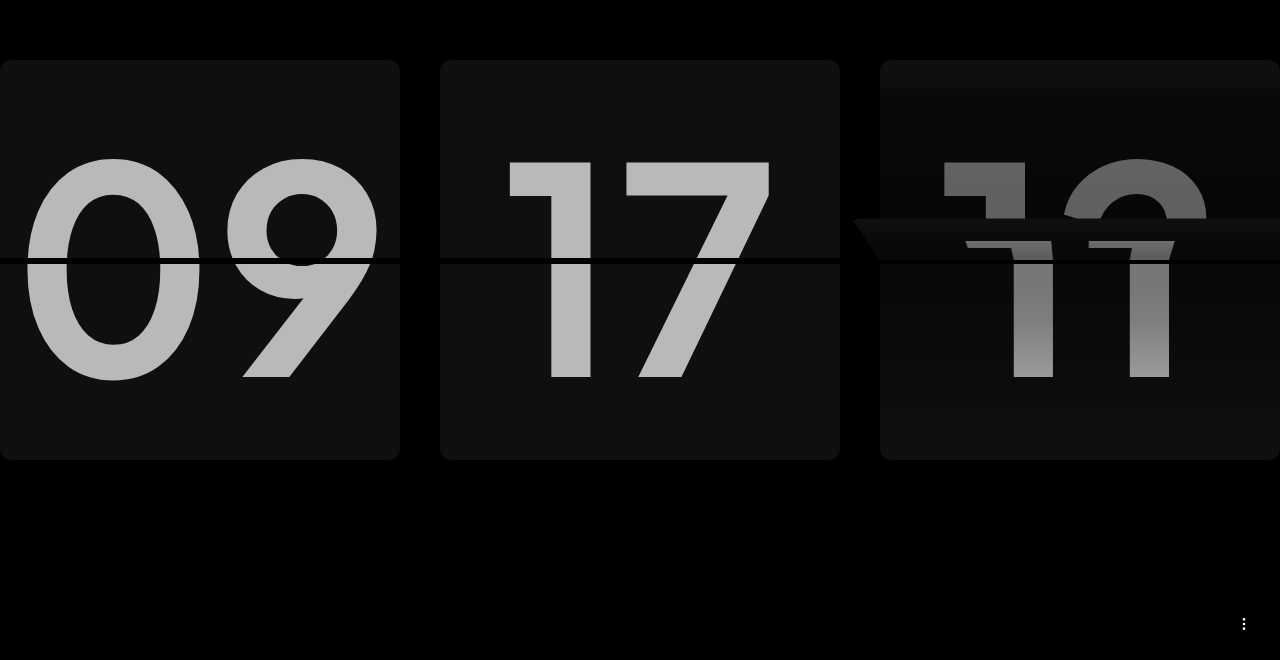
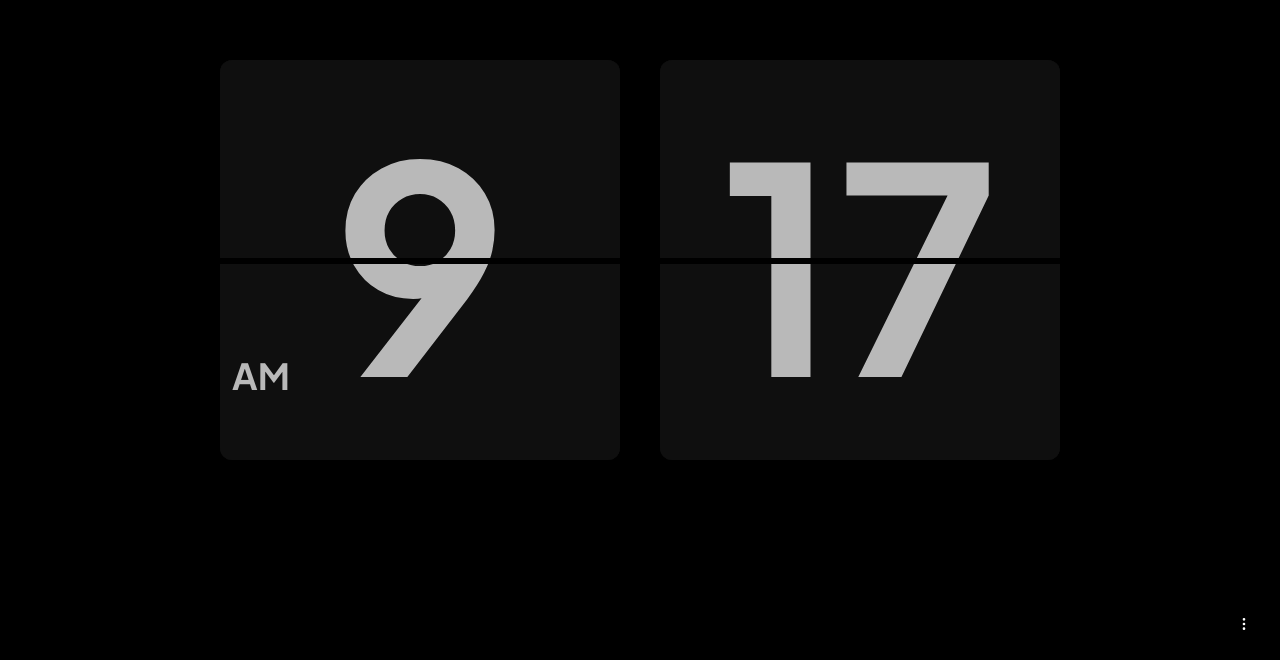
Before and after one commit to thien34/khanh, a Next.js app: page /clock in a window 1280 px wide. Shown: the part 140-800 px from the top of the page. Built offline with nearby package versions, Linux system fonts and the light colour scheme.

Commit message:
update ClockMenu and FlipClock to accept props for better state management.

```diff
--- a/src/app/(tools)/clock/page.tsx
+++ b/src/app/(tools)/clock/page.tsx
@@ -1,11 +1,5 @@
-import FlipClock from '@/components/client/clock/FlipClock'
-import ClockMenu from '@/components/client/clock/ClockMenu'
+import Clock from '@/components/client/clock'
 
 export default function ClockPage() {
-  return (
-    <>
-      <FlipClock />
-      <ClockMenu />
-    </>
-  )
+  return <Clock />
 }
--- a/src/components/client/clock/ClockMenu.tsx
+++ b/src/components/client/clock/ClockMenu.tsx
@@ -10,9 +10,21 @@ import {
 import { Button } from '@/components/ui/button'
 import { Slider } from '@/components/ui/slider'
 import { MoreVertical, Settings, Palette, Bell, Timer, Volume2, Maximize, Minimize } from 'lucide-react'
-import { useState } from 'react'
 import { cn } from '@/lib/utils'
 import { useFullscreen } from '@/hooks/useFullscreen'
+
+interface ClockMenuProps {
+  is24Hour: boolean
+  setIs24Hour: (value: boolean) => void
+  showHours: boolean
+  setShowHours: (value: boolean | ((prev: boolean) => boolean)) => void
+  showMinutes: boolean
+  setShowMinutes: (value: boolean | ((prev: boolean) => boolean)) => void
+  showSeconds: boolean
+  setShowSeconds: (value: boolean | ((prev: boolean) => boolean)) => void
+  sliderValue: number[]
+  setSliderValue: (value: number[]) => void
+}
 
 function TogglePill({
   active,
@@ -40,12 +52,18 @@ function TogglePill({
   )
 }
 
-export default function ClockMenu() {
-  const [is24Hour, setIs24Hour] = useState(true)
-  const [showHours, setShowHours] = useState(true)
-  const [showMinutes, setShowMinutes] = useState(true)
-  const [showSeconds, setShowSeconds] = useState(true)
-  const [sliderValue, setSliderValue] = useState([75])
+export default function ClockMenu({
+  is24Hour,
+  setIs24Hour,
+  showHours,
+  setShowHours,
+  showMinutes,
+  setShowMinutes,
+  showSeconds,
+  setShowSeconds,
+  sliderValue,
+  setSliderValue
+}: Readonly<ClockMenuProps>) {
   const { isFullscreen, toggle } = useFullscreen()
 
   return (
--- a/src/components/client/clock/FlipClock.tsx
+++ b/src/components/client/clock/FlipClock.tsx
@@ -8,18 +8,27 @@ interface TimeState {
   hours: string
   minutes: string
   seconds: string
+  period: string
 }
 
-function getCurrentTime(): TimeState {
+interface FlipClockProps {
+  showHours: boolean
+  showMinutes: boolean
+  showSeconds: boolean
+  is24Hour: boolean
+}
+
+function getCurrentTime(is24Hour: boolean): TimeState {
   const now = new Date()
   return {
-    hours: format(now, 'HH'),
+    hours: format(now, is24Hour ? 'H' : 'h'),
     minutes: format(now, 'mm'),
-    seconds: format(now, 'ss')
+    seconds: format(now, 'ss'),
+    period: is24Hour ? '' : format(now, 'a')
   }
 }
 
-function FlipCard({ value }: Readonly<{ value: string }>) {
+function FlipCard({ value, period }: Readonly<{ value: string; period?: string }>) {
   const [displayValue, setDisplayValue] = useState(value)
   const [isFlipping, setIsFlipping] = useState(false)
 
@@ -46,19 +55,23 @@ function FlipCard({ value }: Readonly<{ value: string }>) {
       {/* Animated faces */}
       <span className={cn('topIn')}>{displayValue}</span>
       <span className={cn('bottomOut')}>{value}</span>
+
+      {/* AM/PM indicator for 12-hour format */}
+      {period && <div className='absolute bottom-16 left-3 z-10 text-4xl font-bold text-[#b9b9b9]'>{period}</div>}
     </div>
   )
 }
 
-export default function FlipClock() {
+export default function FlipClock({ showHours, showMinutes, showSeconds, is24Hour }: Readonly<FlipClockProps>) {
   const [time, setTime] = useState<TimeState>({
     hours: '00',
     minutes: '00',
-    seconds: '00'
+    seconds: '00',
+    period: 'AM'
   })
 
   useEffect(() => {
-    const updateTime = () => setTime(getCurrentTime())
+    const updateTime = () => setTime(getCurrentTime(is24Hour))
 
     const msUntilNextSecond = 1000 - (Date.now() % 1000)
 
@@ -73,13 +86,18 @@ export default function FlipClock() {
       clearTimeout(alignTimer)
       clearInterval(interval)
     }
-  }, [])
+  }, [is24Hour])
 
   return (
     <div className={cn('countdown')}>
-      <FlipCard value={time.hours} />
-      <FlipCard value={time.minutes} />
-      <FlipCard value={time.seconds} />
+      {showHours && (
+        <FlipCard
+          value={time.hours}
+          period={time.period}
+        />
+      )}
+      {showMinutes && <FlipCard value={time.minutes} />}
+      {showSeconds && <FlipCard value={time.seconds} />}
     </div>
   )
 }
--- /dev/null
+++ b/src/components/client/clock/index.tsx
@@ -0,0 +1,36 @@
+'use client'
+
+import { useState } from 'react'
+import FlipClock from './FlipClock'
+import ClockMenu from './ClockMenu'
+
+export default function Clock() {
+  const [is24Hour, setIs24Hour] = useState(false)
+  const [showHours, setShowHours] = useState(true)
+  const [showMinutes, setShowMinutes] = useState(true)
+  const [showSeconds, setShowSeconds] = useState(false)
+  const [sliderValue, setSliderValue] = useState([75])
+
+  return (
+    <>
+      <FlipClock
+        showHours={showHours}
+        showMinutes={showMinutes}
+        showSeconds={showSeconds}
+        is24Hour={is24Hour}
+      />
+      <ClockMenu
+        is24Hour={is24Hour}
+        setIs24Hour={setIs24Hour}
+        showHours={showHours}
+        setShowHours={setShowHours}
+        showMinutes={showMinutes}
+        setShowMinutes={setShowMinutes}
+        showSeconds={showSeconds}
+        setShowSeconds={setShowSeconds}
+        sliderValue={sliderValue}
+        setSliderValue={setSliderValue}
+      />
+    </>
+  )
+}
```
